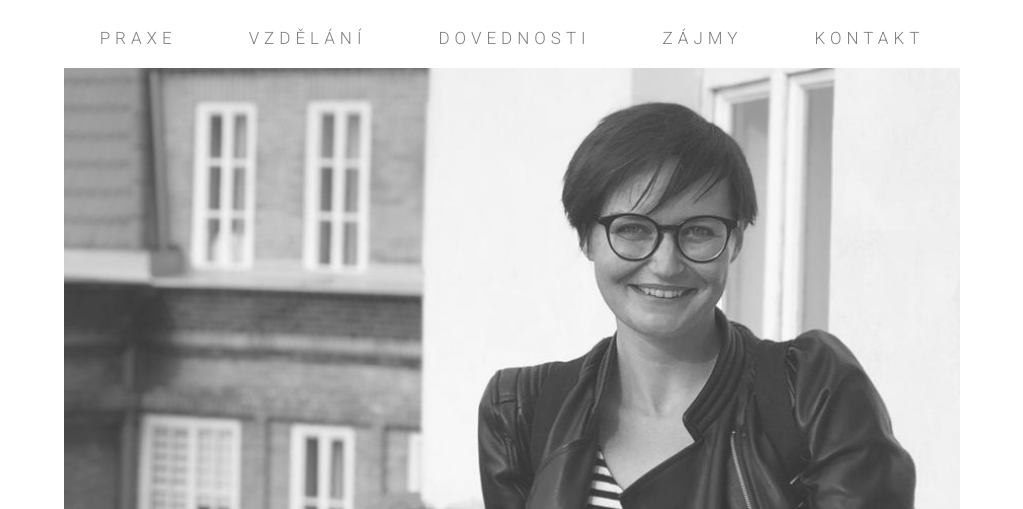
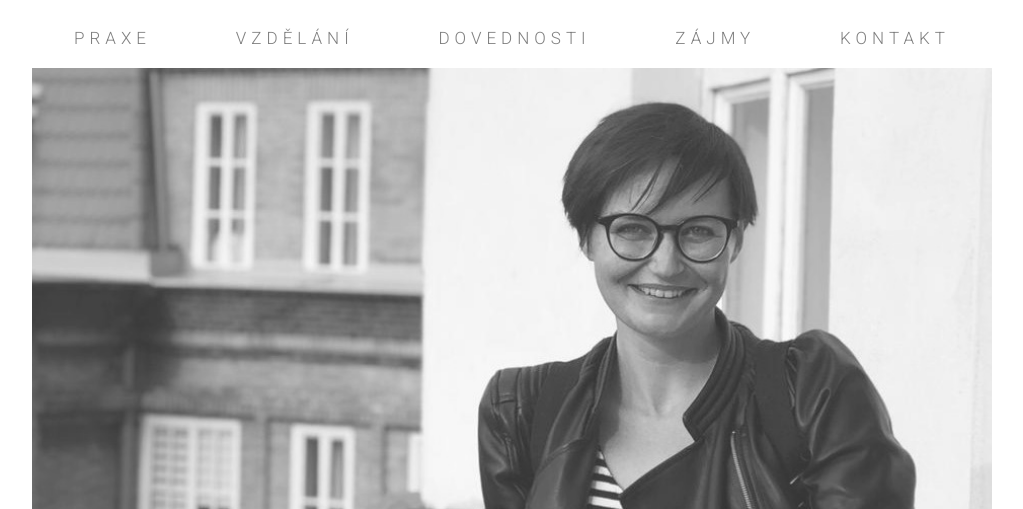
Before and after one commit to Veronique-in-chains/zivotopis, a plain HTML site: page index.html in a window 1280 px wide. Shown: the top 509 px of the page, without its empty margins (128-1151 px from the left). Drawn offline with nearby package versions, Linux system fonts and the light colour scheme.

Commit message:
změna šířky containeru

```diff
--- a/scss/style.scss
+++ b/scss/style.scss
@@ -18,12 +18,14 @@ html {
 }
 
 .container {
-  max-width: 1200px;
-  padding: 0 12%;
+  max-width: 1600px;
+  padding: 0 6%;
   margin: 0 auto;
   font-family: $mainFont;
   font-size: 17px;
-
+  @media screen and (min-width: 600px) {
+    padding: 0 12%;
+  }
 }
 
 .top {
```
Also changed, not shown: css/style.css, 1 other file.
